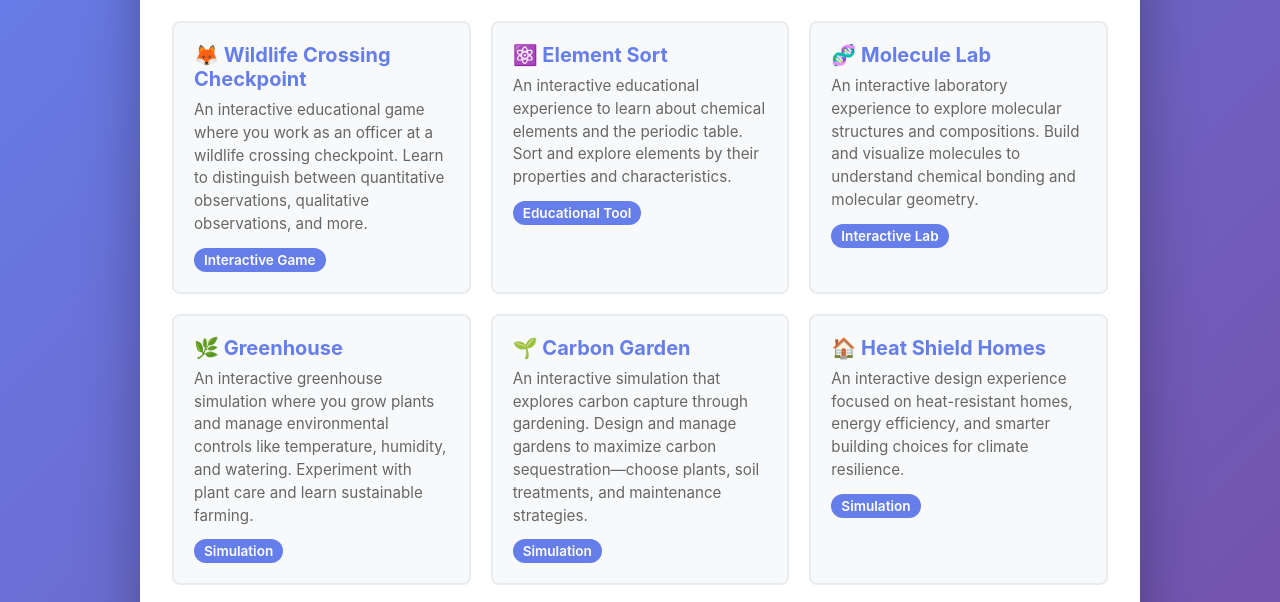
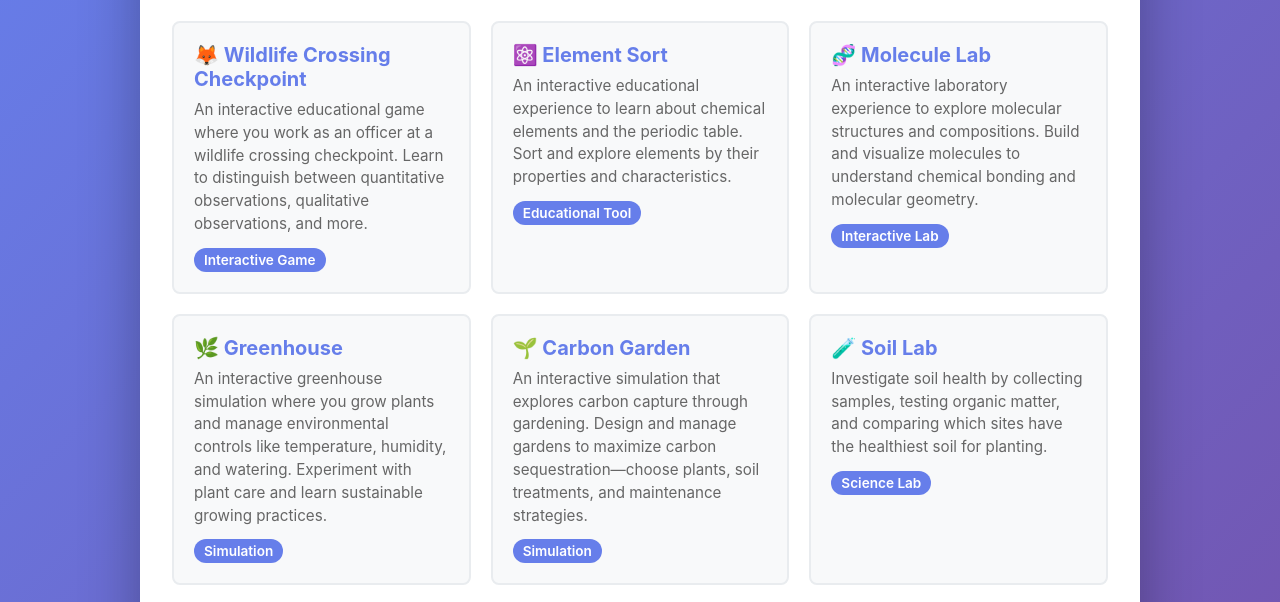
Before and after one commit to ZiadATAhmed/ZiadATAhmed.github.io, a plain HTML site: page index.html in a window 1280 px wide. Shown: the part 126-728 px from the top of the page. Drawn offline with Linux system fonts and the light colour scheme.

Commit message:
Add Soil Lab card to the portfolio homepage

```diff
--- a/index.html
+++ b/index.html
@@ -131,7 +131,7 @@
 
       <a href="greenhouse_valley.html" class="project-card" target="_blank" rel="noopener noreferrer">
         <h2>🌿 Greenhouse</h2>
-        <p>An interactive greenhouse simulation where you grow plants and manage environmental controls like temperature, humidity, and watering. Experiment with plant care and learn sustainable farming.</p>
+        <p>An interactive greenhouse simulation where you grow plants and manage environmental controls like temperature, humidity, and watering. Experiment with plant care and learn sustainable growing practices.</p>
         <span class="badge">Simulation</span>
       </a>
 
@@ -139,6 +139,12 @@
         <h2>🌱 Carbon Garden</h2>
         <p>An interactive simulation that explores carbon capture through gardening. Design and manage gardens to maximize carbon sequestration—choose plants, soil treatments, and maintenance strategies.</p>
         <span class="badge">Simulation</span>
+      </a>
+
+      <a href="soil_lab.html" class="project-card" target="_blank" rel="noopener noreferrer">
+        <h2>🧪 Soil Lab</h2>
+        <p>Investigate soil health by collecting samples, testing organic matter, and comparing which sites have the healthiest soil for planting.</p>
+        <span class="badge">Science Lab</span>
       </a>
 
       <a href="heat_shield_homes%20(3).html" class="project-card" target="_blank" rel="noopener noreferrer">
```
